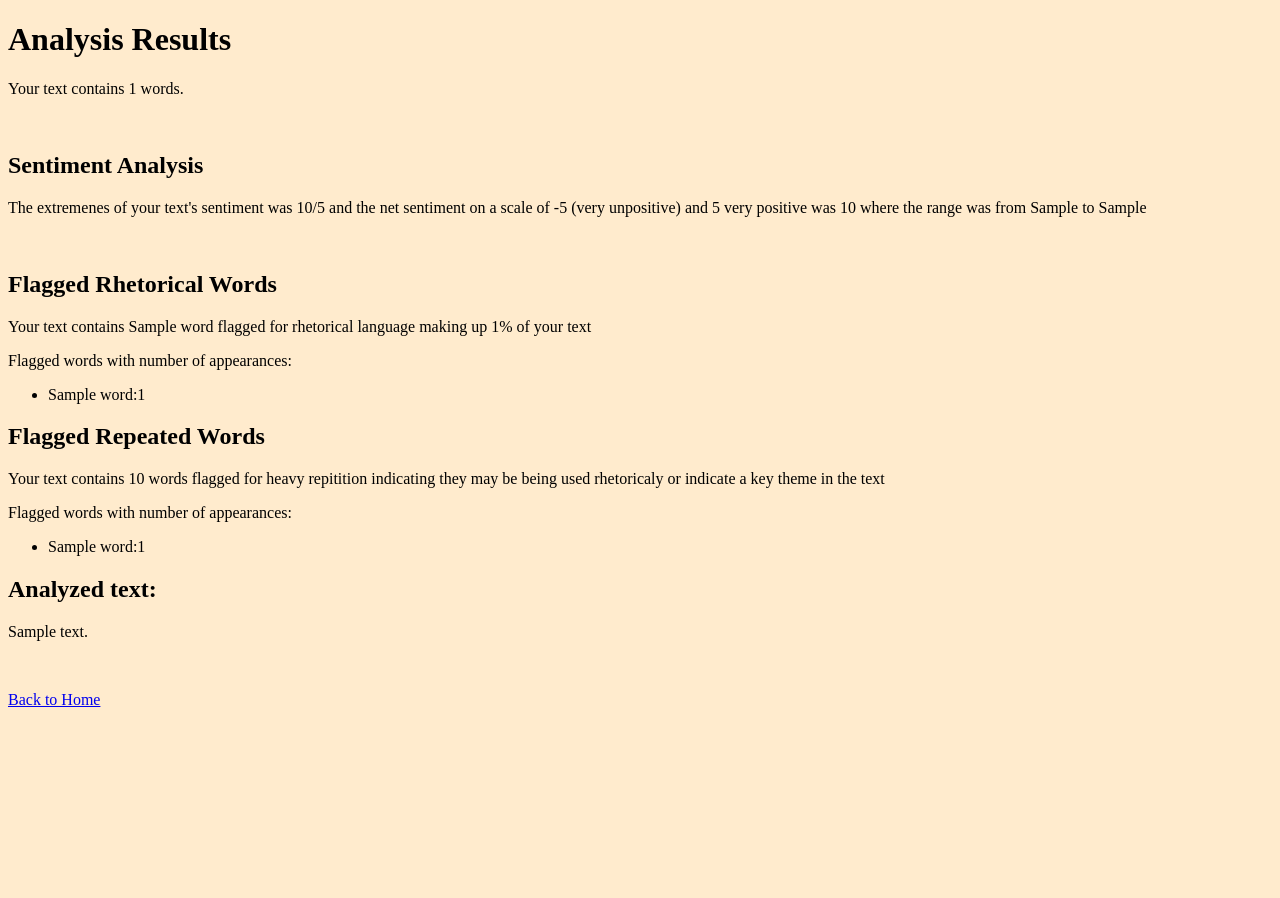
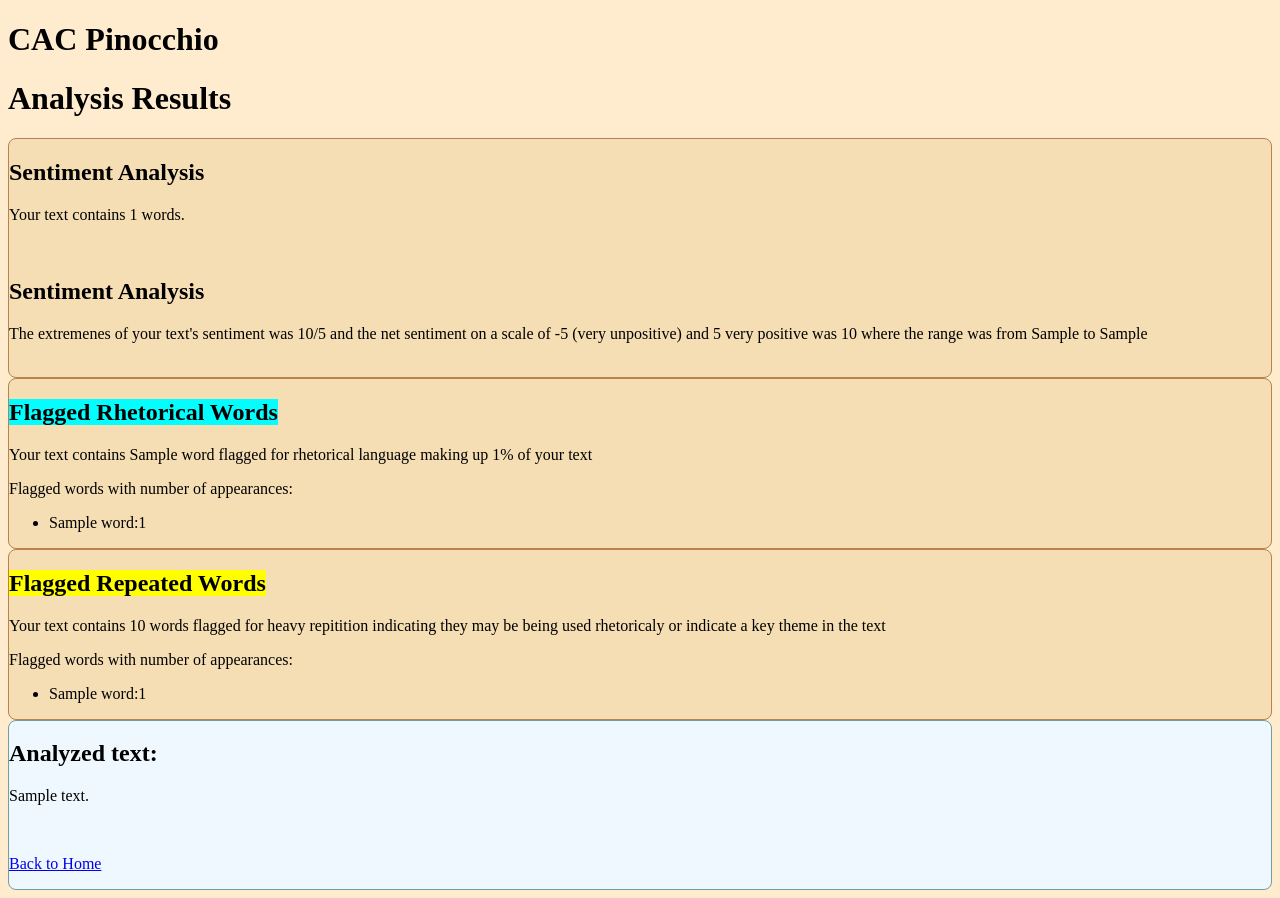
Before and after one commit to TheDuck7711/CAC-Rhetorical-Deceptive-Technique-Finder, a Flask app: template templates/analyze_v2.html in a window 1280 px wide. Before the commit the page ends 707 px from the top, so only its background shows below. Run offline with Flask 3, Linux system fonts and the light colour scheme; the template is opened without the code that fills it: most values are stand-ins (such as "Sample title", 1, 10 or a date in 2020).

Commit message:
changed analyze_v2 and home .html to inherit their structure from base,html moved css to static/style.css highlighted rhetorical and repeated word headers with corresponding colors for clarity wrapped each part of the output in div cards

```diff
--- /dev/null
+++ b/static/style.css
@@ -0,0 +1,20 @@
+body {background-color: blanchedalmond;}
+repeated {
+    background-color: yellow;
+    color: black;
+}
+rhetorical {
+    background-color: aqua;
+    color: black;
+}
+.card {
+    background: wheat;
+    border: 1px solid #b8814e;
+    border-radius: 8px;
+}
+
+.card-text {
+    background-color: aliceblue;
+    border: 1px solid #739ca3;
+    border-radius: 8px;
+}
--- a/templates/analyze_v2.html
+++ b/templates/analyze_v2.html
@@ -1,29 +1,17 @@
-<!DOCTYPE html>
-
-<html>
-    <head>
-        <title>CAC Pinocchio</title>
-        <style>
-            body {background-color: blanchedalmond;}
-            repeated {
-                background-color: yellow;
-                color: black;
-            }
-            rhetorical {
-                background-color: aqua;
-                color: black;
-            }
-        </style>
-    </head>
-    <body>
+{% extends "base.html" %}
+{% block content %}
         <h1>Analysis Results</h1>
 
+        <div class = "card">
+        <h2>Sentiment Analysis</h2>
         <p>Your text contains {{ word_count  }} words.</p><br>
         <h2>Sentiment Analysis</h2>
         <p>The extremenes of your text's sentiment was {{ abs_avg }}/5 and the net sentiment on a scale of -5 (very unpositive) and 5 very positive was {{ net_avg }} where the range was from {{ range_low }} to {{ range_high }} </p><br>
+        </div>
 
         {% if dict_rhetoric %}
-            <h2>Flagged Rhetorical Words</h2>
+            <div class = "card">
+            <h2><rhetorical>Flagged Rhetorical Words</rhetorical></h2>
             <p>Your text contains {{ numb_rhetoric }} word flagged for rhetorical language making up {{ percent_rhetoric }}% of your text</p>
             <p>Flagged words with number of appearances:</p>
             <ul>
@@ -31,10 +19,12 @@
                 <li>{{ word }}:{{ count }}</li>
                 {% endfor %}
             </ul>
+            </div>
         {% endif %}
 
         {% if dict_repeated_words %}
-            <h2>Flagged Repeated Words</h2>
+            <div class = "card">
+            <h2><repeated>Flagged Repeated Words</repeated></h2>
             <p>Your text contains {{ numb_repeated_words }} words flagged for heavy repitition indicating they may be being used rhetoricaly or indicate a key theme in the text</p>
             <p>Flagged words with number of appearances:</p>
             <ul>
@@ -42,9 +32,12 @@
                 <li>{{ word }}:{{ count }}</li>
                 {% endfor %}
             </ul>
+            </div>
         {% endif %}
+
+        <div class="card-text">
         <h2>Analyzed text:</h2>
         <p>{{ text }}</p><br>
         <p><a href="/">Back to Home</a></p>
-    </body>
-</html>
+        {% endblock %}
+        </div>
--- /dev/null
+++ b/templates/base.html
@@ -0,0 +1,14 @@
+<!DOCTYPE html>
+<html>
+    <head>
+        <meta name="viewport" content="width=device-width, initial-scale=1">
+        <title>CAC Pinocchio</title>
+        <link rel="stylesheet" href="{{ url_for('static', filename='style.css') }}">
+    </head>
+    <body>
+        <h1>CAC Pinocchio</h1>
+        <main>
+            {% block content %}{% endblock %}
+        </main>
+    </body>
+</html>
```
Also changed, not shown: templates/home.html (+4 -14 lines).
